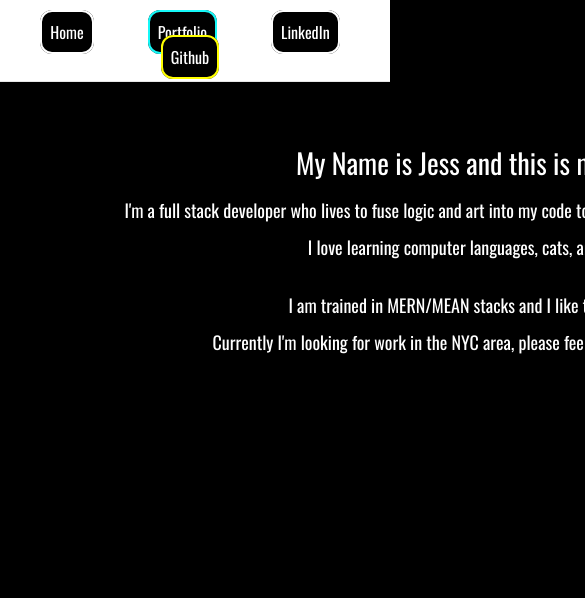
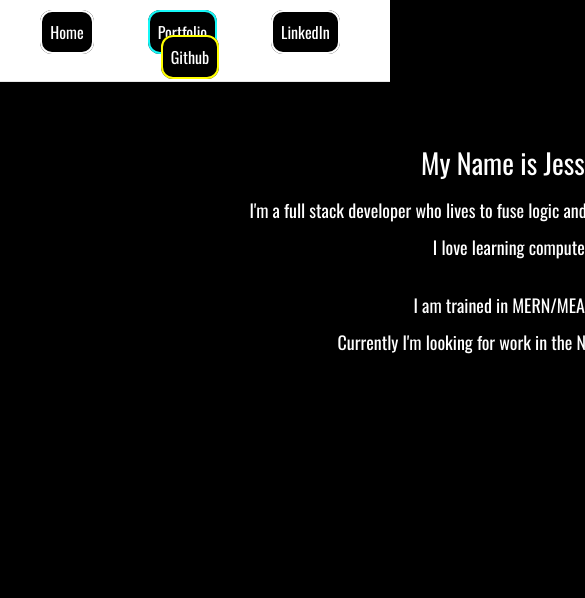
Before and after one commit to jessmichaud488/portfolio-old, a website: page index.html in a window 390 px wide. Shown: the part 71-669 px from the top of the page, 585 px wide, since content can reach past the window. Drawn offline with nearby package versions, Linux system fonts and the light colour scheme.

Commit message:
fixed 768

```diff
--- a/style.css
+++ b/style.css
@@ -246,4 +246,5 @@ margin-bottom: 40px;
 @media only screen and (max-width: 768px) {
   #home {
     text-align: center;
+    margin-left: 125px;
   }
```
